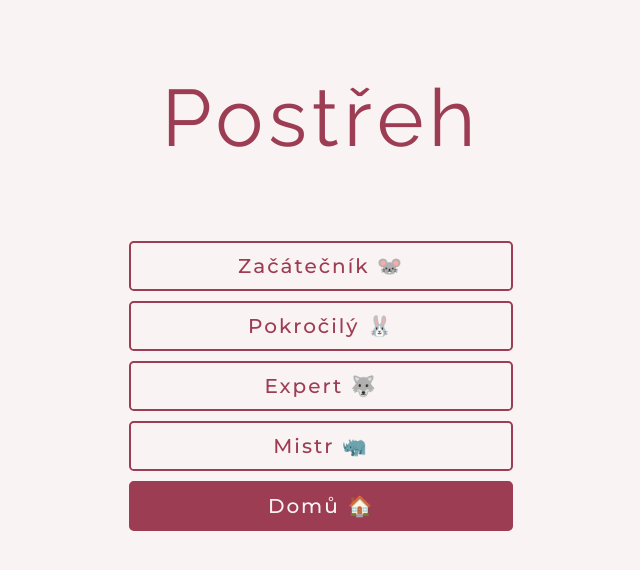
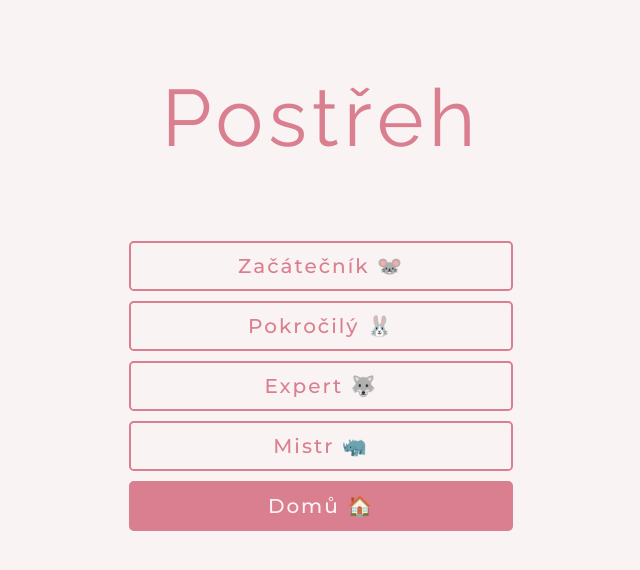
Before and after one commit to TeVr42/tapapp-js-python, a Flask app: page /pink/postreh/0/0 in a window 1280 px wide. Shown: the top 570 px of the page, without its empty margins (319-959 px from the left). Run offline with Flask 2, Linux system fonts and the light colour scheme.

Commit message:
Color Styles to Header, Settings Python file

```diff
--- a/main.py
+++ b/main.py
@@ -1,37 +1,12 @@
 from flask import Flask, render_template
+from settings import SETTINGS, LIGHT, DARK, PINK
 
 app = Flask(__name__)
-
-LIGHT = [
-    "light",
-    ["k2.png", "k3.png", "k4.png", "k5.png", "k9.png", "k10.png", "k16.png", "k17.png", "k18.png", "k19.png", "k21.png"],
-    ["k2.png", "k3.png", "k5.png", "k9.png", "k10.png", "k18.png"],
-    "k18.png"
-    ]
-DARK = [
-    "dark",
-    ["k1.png", "k6.png", "k7.png", "k8.png", "k11.png", "k12.png", "k13.png", "k14.png", "k15.png", "k20.png"],
-    ["k6.png", "k11.png", "k13.png"],
-    "k12.png"
-    ]
-PINK = [
-    "pink",
-    ["k2.png", "k3.png", "k4.png", "k5.png", "k9.png", "k10.png", "k16.png", "k17.png", "k18.png", "k19.png", "k21.png"],
-    ["k2.png", "k3.png", "k5.png", "k9.png", "k10.png", "k18.png"],
-    "k21.png"
-    ]
-
-settings = {
-    "light_btn": "simple-button btn btn-outline-light btn-lg",
-    "dark_btn": "simple-button btn btn-light btn-lg",
-    "mode_light_btn": "mode-btn-light btn btn-outline-light",
-    "mode_dark_btn": "mode-btn-dark btn btn-light",
-}
 
 
 def get_colormode(color):
     for color_mode in [LIGHT, PINK, DARK]:
-        if color == color_mode[0]:
+        if color == color_mode["main"]:
             return color_mode
 
 
@@ -44,38 +19,42 @@ def is_game_on(game):
 
 @app.route('/')
 def home():
-    return render_template("index.html", mode=DARK[0], settings=settings, title="Domů")
+    return render_template("index.html", mode=DARK["main"], settings=SETTINGS, title="Domů", main_colors=DARK["text_bg"])
 
 
 @app.route('/<color>')
 def colored(color):
-    return render_template("index.html", mode=color, settings=settings, title="Domů")
+    return render_template("index.html", mode=color, settings=SETTINGS, title="Domů", main_colors=get_colormode(color)["text_bg"])
 
 
 @app.route('/<color>/postreh/<int:game>/<int:speed>')
 def hra1(color, game, speed):
     colormode = get_colormode(color)
     return render_template("game1.html",
-                           game=is_game_on(game), speed=speed, mode=colormode[0], circles_colors=colormode[1], settings=settings, title="Postřeh")
+                           game=is_game_on(game), speed=speed, mode=colormode["main"], circles_colors=colormode["game1"],
+                           settings=SETTINGS, title="Postřeh", main_colors=colormode["text_bg"])
 
 
 @app.route('/<color>/presnost/<int:game>/<int:speed>')
 def hra2(color, game, speed):
     colormode = get_colormode(color)
     return render_template("game2.html",
-                           game=is_game_on(game), speed=speed, mode=colormode[0], kruhy=colormode[2], settings=settings, title="Přesnost")
+                           game=is_game_on(game), speed=speed, mode=colormode["main"], kruhy=colormode["game2"],
+                           settings=SETTINGS, title="Přesnost", main_colors=colormode["text_bg"])
 
 
 @app.route('/<color>/rychlost/<int:game>')
 def hra3(color, game):
     colormode = get_colormode(color)
     return render_template("game3.html",
-                           game=is_game_on(game), mode=colormode[0], kruhy=colormode[3], settings=settings, title="Rychlost")
+                           game=is_game_on(game), mode=colormode["main"], kruhy=colormode["game3"],
+                           settings=SETTINGS, title="Rychlost", main_colors=colormode["text_bg"])
 
 
 @app.route('/<color>/info')
 def info(color):
-    return render_template("info.html", mode=get_colormode(color)[0], settings=settings, title="Info")
+    return render_template("info.html", mode=get_colormode(color)["main"], settings=SETTINGS, title="Info",
+                           main_colors=get_colormode(color)["text_bg"])
 
 
 if __name__ == "__main__":
--- a/static/pink.css
+++ /dev/null
@@ -1,20 +0,0 @@
-body {
-    color: #9c3d54;
-    background-color: #faf3f3;
-}
-
-.simple-button, .mode-btn-light {
-    color: #9c3d54;
-    border-color: #9c3d54;
-}
-
-.btn-light, .mode-btn-dark {
-    background-color: #9c3d54;
-    color: #faf3f3;
-}
-
-.btn:hover {
-    color: #faf3f3;
-    background-color: #9c3d54;
-    border-color: #9c3d54;
-}
--- a/templates/game1.html
+++ b/templates/game1.html
@@ -5,7 +5,7 @@
 <body>
 
 	<h1 class="title-margin"> Postřeh </h1>
-    {% for new_btn in [[800, "Začátečník 🐭"], [600, "Pokročilý 🐰"], [400, "Expert 🐺"], [200, "Mistr 🦏"]]: %}
+    {% for new_btn in [[800, "Začátečník 🐭"], [600, "Pokročilý 🐰"], [400, "Expert 🐺"], [300, "Mistr 🦏"]]: %}
         <a href="{{ url_for('hra1', color=mode, game=1, speed=new_btn[0]) }}"><button class="{{ settings['light_btn'] }}">{{ new_btn[1] }}</button></a>
     {% endfor %}
     <a href="{{ url_for('colored', color=mode)}}" ><button class="{{ settings['dark_btn'] }}">Domů 🏠</button></a>
--- a/templates/header.html
+++ b/templates/header.html
@@ -16,12 +16,28 @@
 	</script>
 
     <link href="{{ url_for('static', filename='style.css') }}" rel="stylesheet" type="text/css" />
-	{% if mode == "light": %}
-    	<link href="{{ url_for('static', filename='light.css') }}" rel="stylesheet" type="text/css" />
-	{% elif mode == "dark": %}
-		<link href="{{ url_for('static', filename='dark.css') }}" rel="stylesheet" type="text/css" />
-	{% else: %}
-		<link href="{{ url_for('static', filename='pink.css') }}" rel="stylesheet" type="text/css" />
-	{% endif %}
 	<link rel="icon" href="{{ url_for('static', filename='images/favicon.ico') }}">
+
+	<style>
+	body {
+		color: {{main_colors[0]}};
+		background-color: {{main_colors[1]}};
+	}
+
+	.simple-button, .mode-btn-light {
+		color: {{main_colors[0]}};
+		border-color: {{main_colors[0]}};
+	}
+
+	.btn-light, .mode-btn-dark {
+		background-color: {{main_colors[0]}};
+		color: {{main_colors[1]}};
+	}
+
+	.btn:hover {
+		color: {{main_colors[1]}};
+		background-color: {{main_colors[0]}};
+		border-color: {{main_colors[0]}};
+	}
+	</style>
 </head>
```
Also changed, not shown: settings.py (added, +30 -0 lines), static/dark.css (deleted, +0 -19 lines), static/light.css (deleted, +0 -19 lines).
